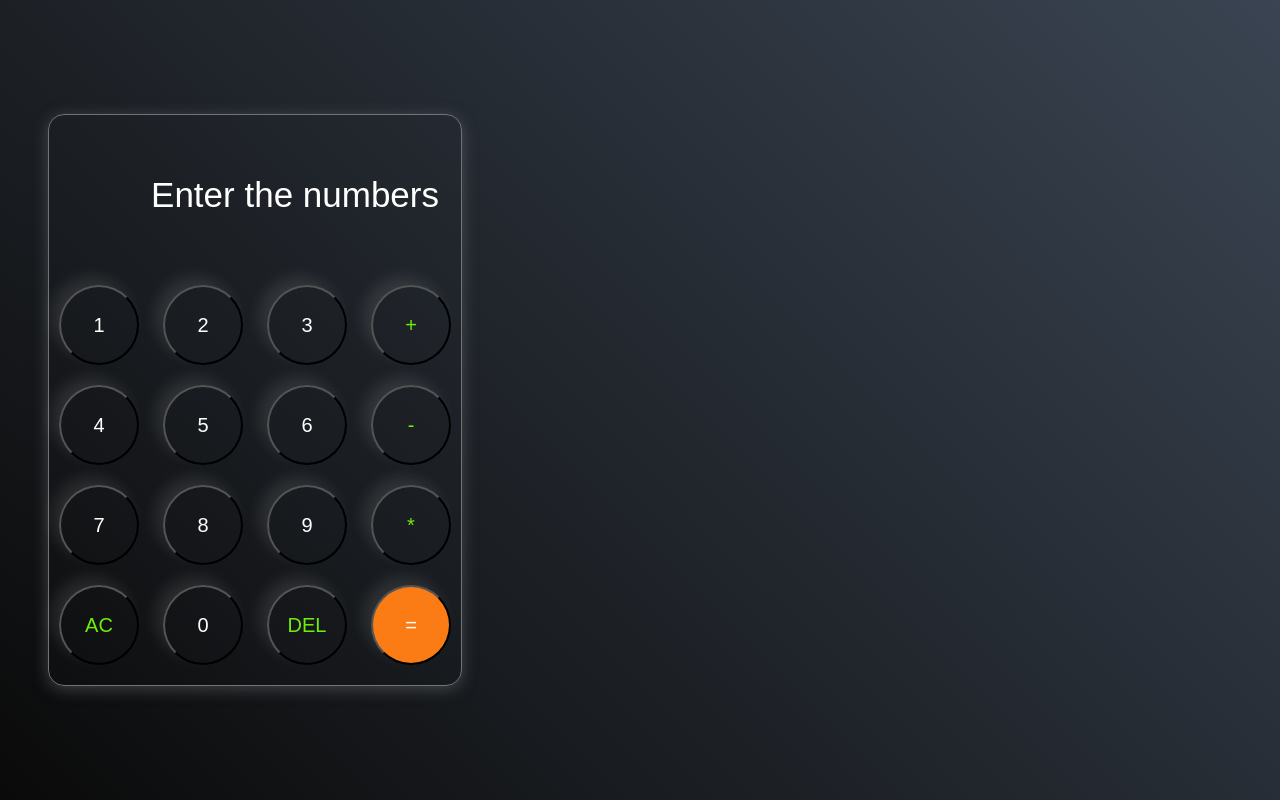
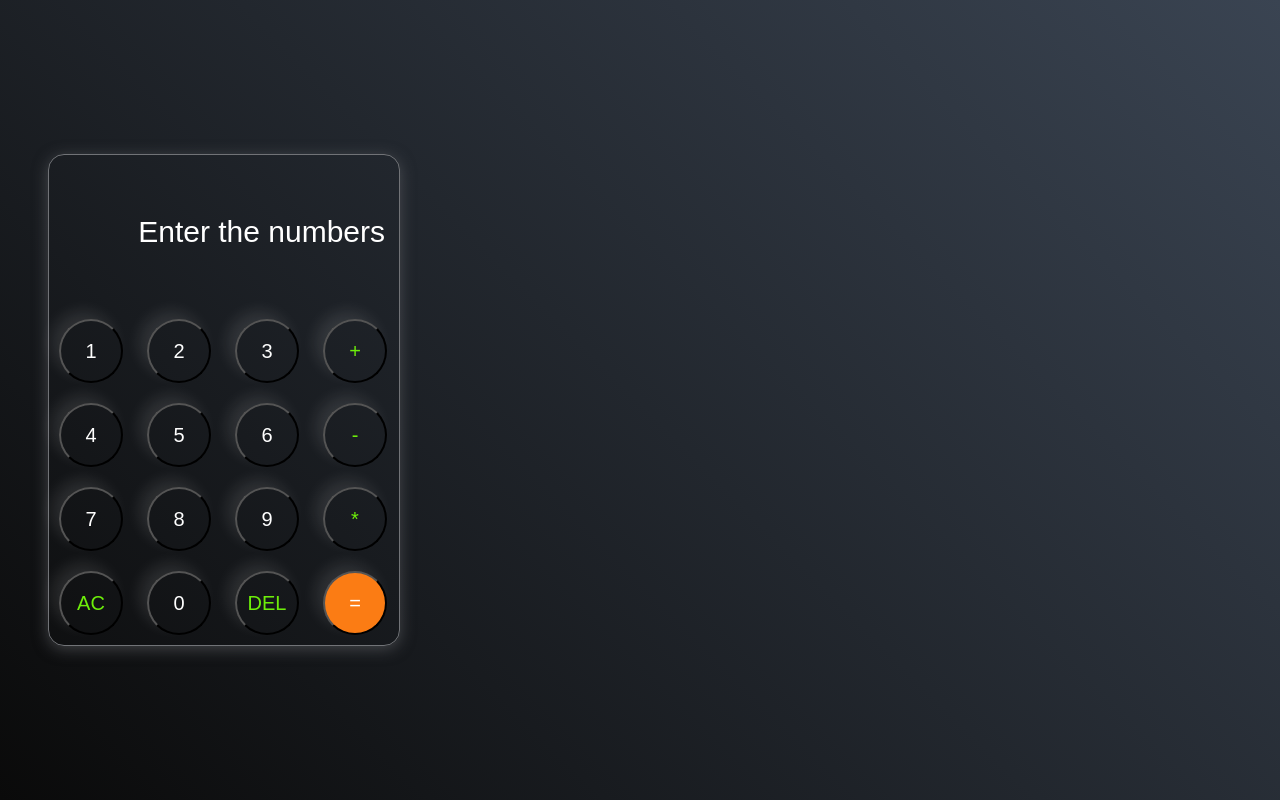
Before and after one commit to Bhumika187/Calculator, a plain HTML site: page index.html in a window 1280 px wide. Drawn offline with Linux system fonts and the light colour scheme.

Commit message:
Add files via upload

```diff
--- a/styles.css
+++ b/styles.css
@@ -6,7 +6,7 @@
  }
 
  body{
-   width:510px;
+   width:28rem;
    height:100vh;
    display: flex;
    justify-content: center;
@@ -19,15 +19,18 @@
      border: 1px solid #717377;
      padding-bottom: 10px;
      border-radius:16px ;
+     width:21.875rem;
+     height:30rem;
 
  }
 
  input{
-     width: 370px;
-     padding: 60px 20px;
+     width: 21rem;
+     padding-top: 3.75rem;
+     padding-bottom:3.75rem;
      border: none;
      background: transparent;
-     font-size:35px;
+     font-size:1.875rem;
      text-align: right;
      cursor: pointer;
      box-shadow: 0px 3px 15px rgbs(84,84,84,0.1);
@@ -38,8 +41,8 @@
  }
 
  button{
-   width:80px;
-   height:80px;
+   width:4rem;
+   height:4rem;
    margin: 10px;
    border-radius: 50%;
    background: transparent;
```
